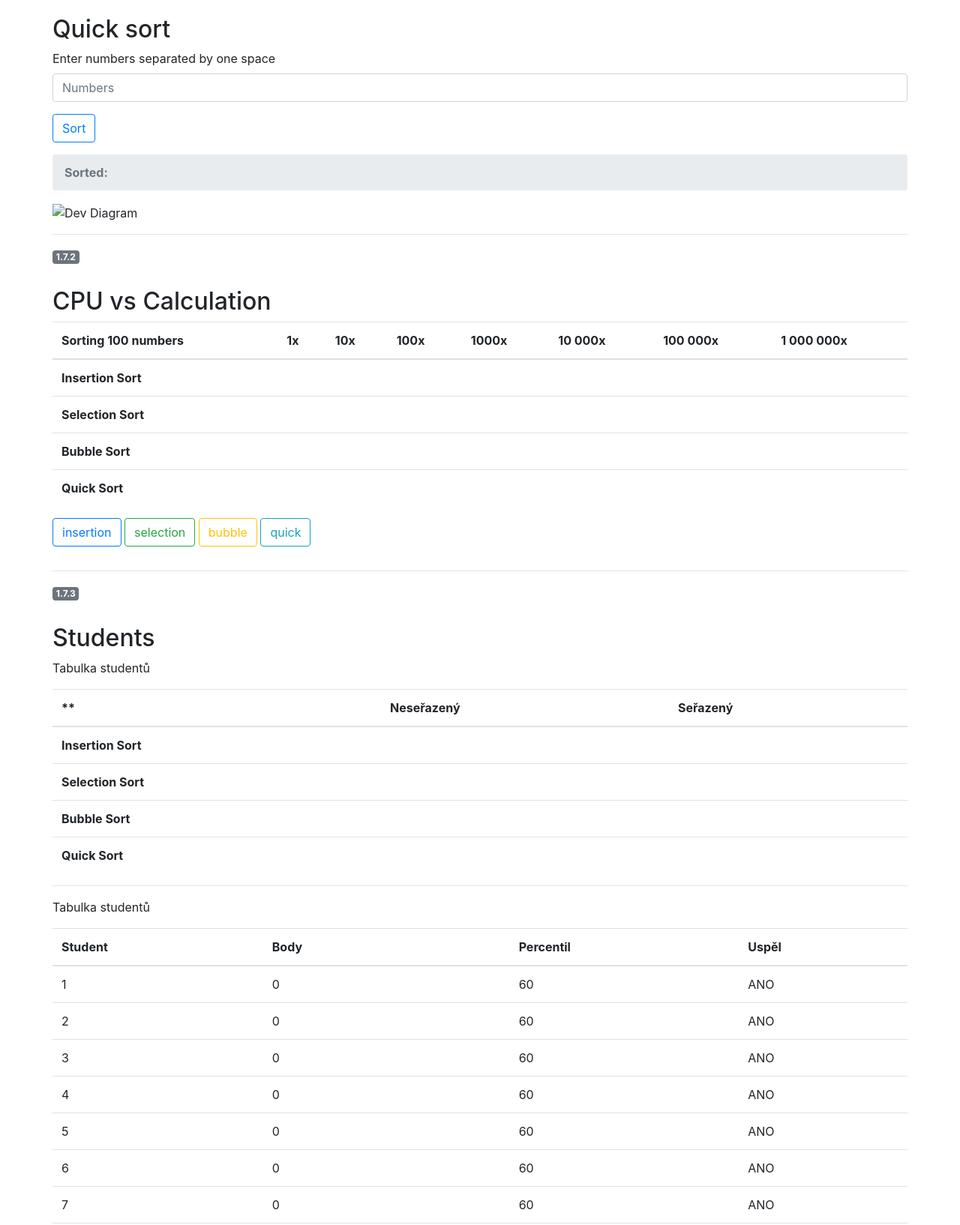
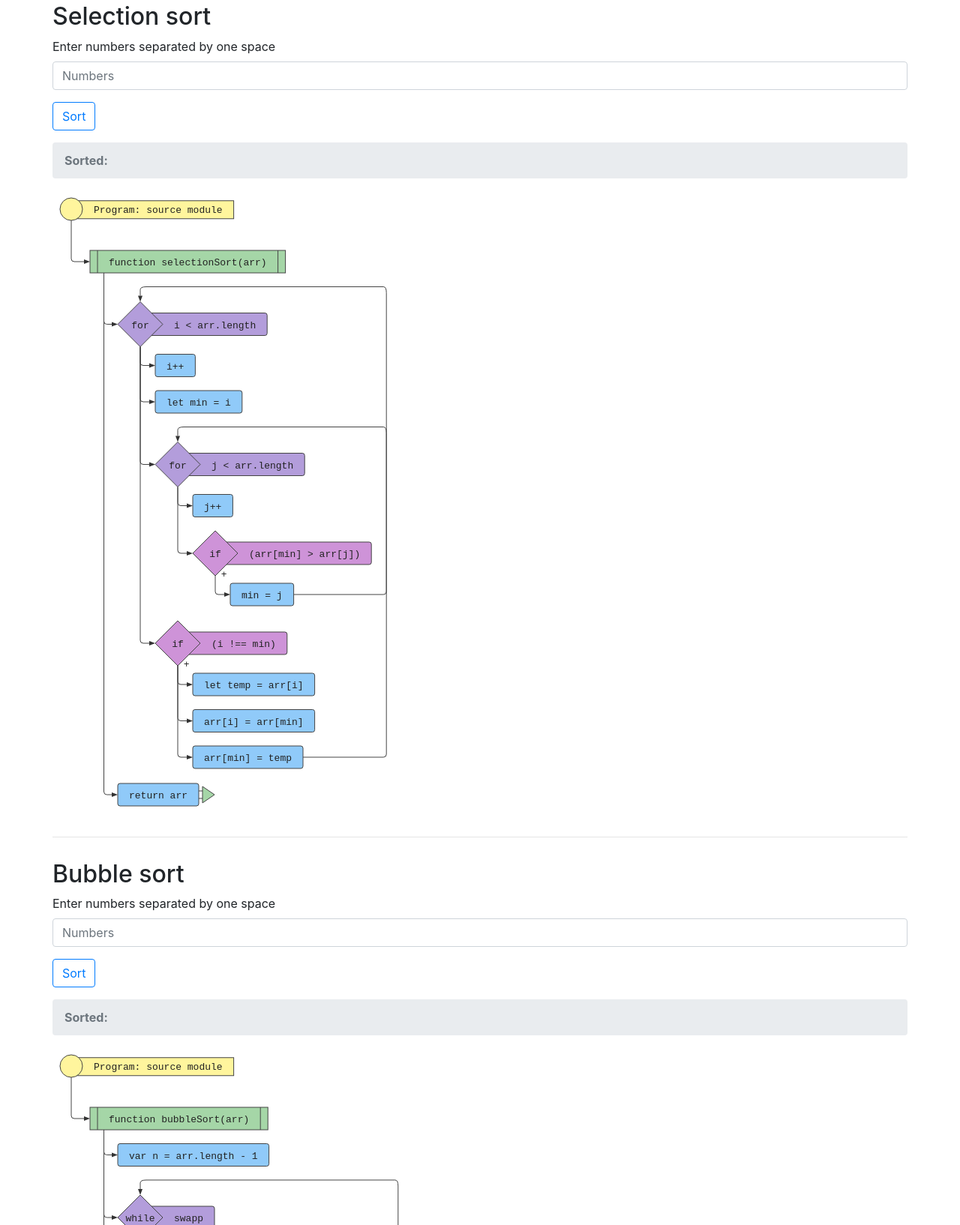
Before and after one commit to Triamonder/sorting-algorithms-presentation, a plain HTML site: page index.html in a window 1280 px wide. Shown: the part 1023-2657 px from the top of the page at 75% size. Drawn offline with nearby package versions, Linux system fonts and the light colour scheme.

Commit message:
Adding percentil fn and algorithms

```diff
--- a/index.html
+++ b/index.html
@@ -38,7 +38,7 @@
           </li>
         </ol>
       </nav>
-      <img src="" class="img-fluid" alt="Dev Diagram" />
+      <img src="svg/insertion.svg" class="img-fluid" alt="Dev Diagram" />
       <hr />
 
       <h2 style="margin-top: 30px">Selection sort</h2>
@@ -67,7 +67,7 @@
           </li>
         </ol>
       </nav>
-      <img src="" class="img-fluid" alt="Dev Diagram" />
+      <img src="svg/selection.svg" class="img-fluid" alt="Dev Diagram" />
       <hr />
 
       <h2 style="margin-top: 30px">Bubble sort</h2>
@@ -96,7 +96,7 @@
           </li>
         </ol>
       </nav>
-      <img src="" class="img-fluid" alt="Dev Diagram" />
+      <img src="svg/bubble.svg" class="img-fluid" alt="Dev Diagram" />
       <hr />
 
       <h2 style="margin-top: 30px">Quick sort</h2>
@@ -125,7 +125,7 @@
           </li>
         </ol>
       </nav>
-      <img src="" class="img-fluid" alt="Dev Diagram" />
+      <img src="svg/quick.svg" class="img-fluid" alt="Dev Diagram" />
       <hr />
 
       <span class="badge badge-secondary">1.7.2</span>
--- a/sorters.js
+++ b/sorters.js
@@ -236,23 +236,51 @@ for (var i = 1; i <= 1250; i++) {
   scores.push(Math.floor(Math.random() * 100));
 }
 // Percentile function
-function percentile(numberArray, p) {
-  var sortedNumberArray = numberArray.sort(function(a, b) {
-    return a - b;
-  });
-  var itemIndex = Math.ceil((p / 100) * numberArray.length) - 1;
-  return sortedNumberArray[Math.max(0, itemIndex)];
+var data = [13, 2, 4, 4, 8, 4, 1, 9];
+
+function sortNumber(a, b) {
+  return a - b;
 }
 
-function percentileWithValueMap(arr, p, valueMapFunction) {
-  return percentile($.map(arr, p, valueMapFunction));
+function quantile(array, percentile) {
+  array.sort(sortNumber);
+  index = (percentile / 100) * (array.length - 1);
+  if (Math.floor(index) == index) {
+    result = array[index];
+  } else {
+    i = Math.floor(index);
+    fraction = index - i;
+    result = array[i] + (array[i + 1] - array[i]) * fraction;
+  }
+  return result;
 }
 
+var rem = {};
+
+function logArrayElements(element, index, array) {
+  const percentage = Math.floor(quantile(data, element));
+  if (
+    typeof rem["score" + percentage] !== "number" &&
+    data.includes(percentage)
+  )
+    rem["score" + percentage] = element;
+  //if (percentage%1===0)
+  console.log(element + " --> " + percentage);
+}
+var per = [];
+for (var i = 0; i <= 100; i++) {
+  per.push(i);
+}
+per.forEach(logArrayElements);
+console.log(rem);
+
 var studentsHTML = "";
+// Sorting scores to table
+
 // Generating 1250 students
 var students = [];
 for (var i = 1; i <= 1250; i++) {
-  var percen = percentile(scores, 60);
+  var percen = percentile(scores, 10);
   var rate = percen >= 60 ? "ANO" : "NE";
 
   students.push({
```
Also changed, not shown: svg/bubble.svg (added), svg/insertion.svg (added), svg/quick.svg (added), svg/selection.svg (added).
